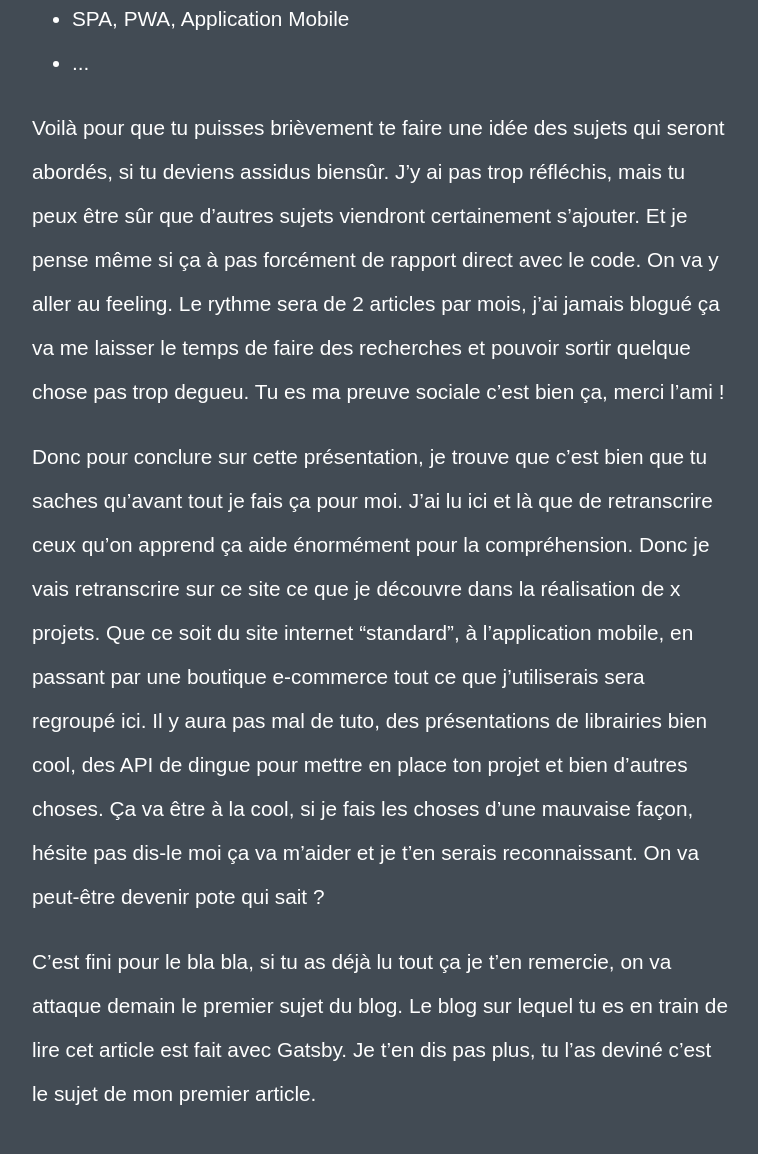
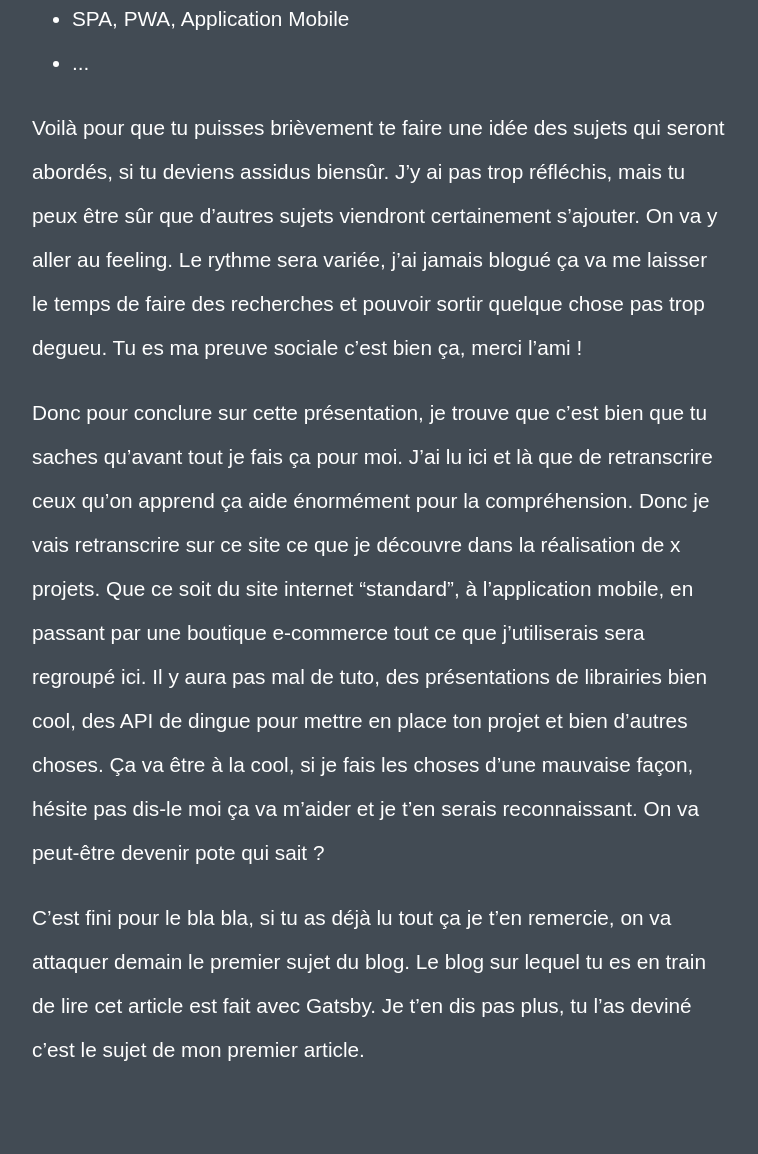
Before and after one commit to Quentin0292/blog-netlify-cms, a Gatsby site: page /je-me-presente in a window 1280 px wide. Shown: the part 3535-4689 px from the top of the page, without its empty margins (260-1018 px from the left). Built offline with nearby package versions, Linux system fonts and the light colour scheme; Gatsby itself is replaced by a stand-in of ours; some packages are replaced by stand-ins of ours.

Commit message:
fix spelling

```diff
--- a/blog/gatsby.md
+++ b/blog/gatsby.md
@@ -39,9 +39,9 @@ J’ai à l’heure d’aujourd’hui, un peu moins d’un an depuis la fin de f
 * SPA, PWA, Application Mobile
 * ...
 
-Voilà pour que tu puisses brièvement te faire une idée des sujets qui seront abordés, si tu deviens assidus biensûr. J’y ai pas trop réfléchis, mais tu peux être sûr que d’autres sujets viendront certainement s’ajouter. Et je pense même si ça à pas forcément de rapport direct avec le code. On va y aller au feeling. Le rythme sera de 2 articles par mois, j’ai jamais blogué ça va me laisser le temps de faire des recherches et pouvoir sortir quelque chose pas trop degueu. Tu es ma preuve sociale c’est bien ça, merci l’ami !
+Voilà pour que tu puisses brièvement te faire une idée des sujets qui seront abordés, si tu deviens assidus biensûr. J’y ai pas trop réfléchis, mais tu peux être sûr que d’autres sujets viendront certainement s’ajouter. On va y aller au feeling. Le rythme sera variée, j’ai jamais blogué ça va me laisser le temps de faire des recherches et pouvoir sortir quelque chose pas trop degueu. Tu es ma preuve sociale c’est bien ça, merci l’ami !
 
 Donc pour conclure sur cette présentation, je trouve que c’est bien que tu saches qu’avant tout je fais ça pour moi. J’ai lu ici et là que de retranscrire ceux qu’on apprend ça aide énormément pour la compréhension. Donc je vais retranscrire sur ce site ce que je découvre dans la réalisation de x projets. Que ce soit du site internet “standard”, à l’application mobile, en passant par une boutique e-commerce tout ce que j’utiliserais sera regroupé ici. Il y aura pas mal de tuto, des présentations de librairies bien cool, des API de dingue pour mettre en place ton projet et bien d’autres choses.
 Ça va être à la cool, si je fais les choses d’une mauvaise façon, hésite pas dis-le moi ça va m’aider et je t’en serais reconnaissant. On va peut-être devenir pote qui sait ?
 
-C’est fini pour le bla bla, si tu as déjà lu tout ça je t’en remercie, on va attaque demain le premier sujet du blog. Le blog sur lequel tu es en train de lire cet article est fait avec Gatsby. Je t’en dis pas plus, tu l’as deviné c’est le sujet de mon premier article.
+C’est fini pour le bla bla, si tu as déjà lu tout ça je t’en remercie, on va attaquer demain le premier sujet du blog. Le blog sur lequel tu es en train de lire cet article est fait avec Gatsby. Je t’en dis pas plus, tu l’as deviné c’est le sujet de mon premier article.
```
